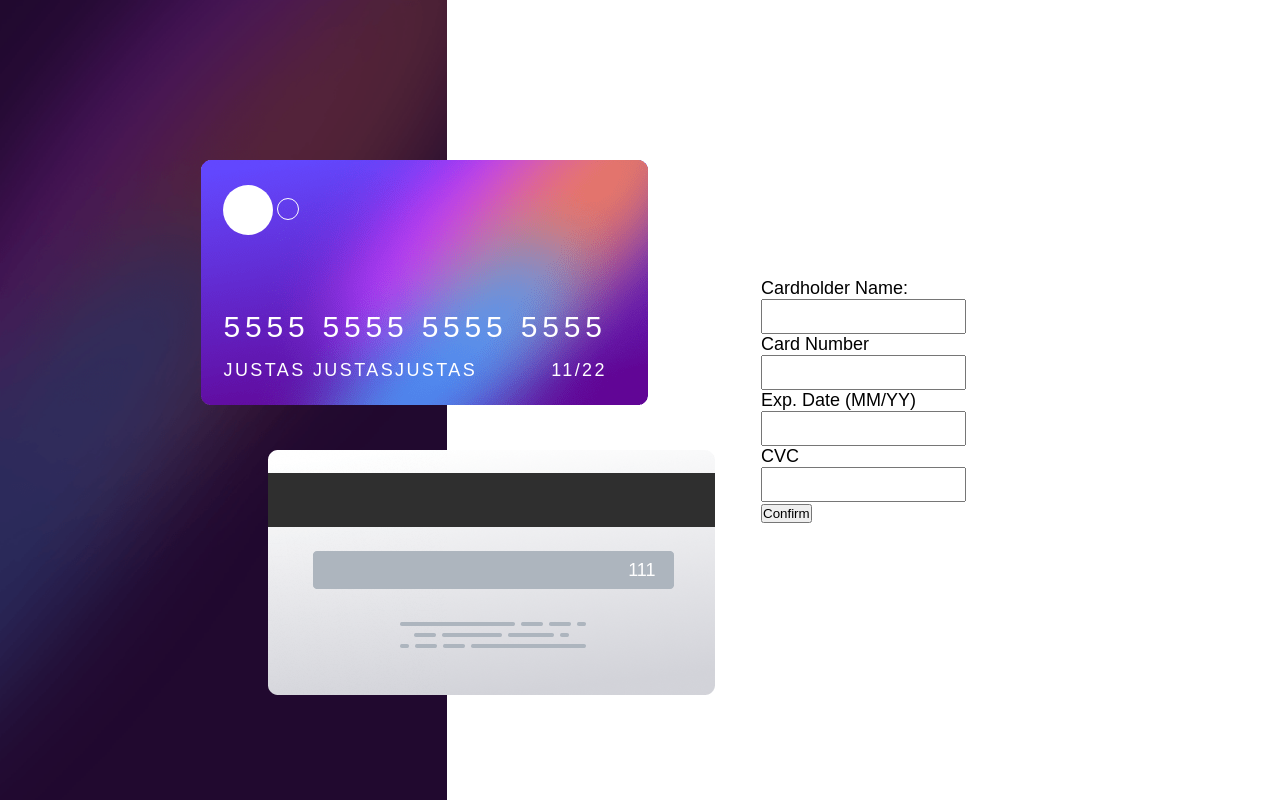
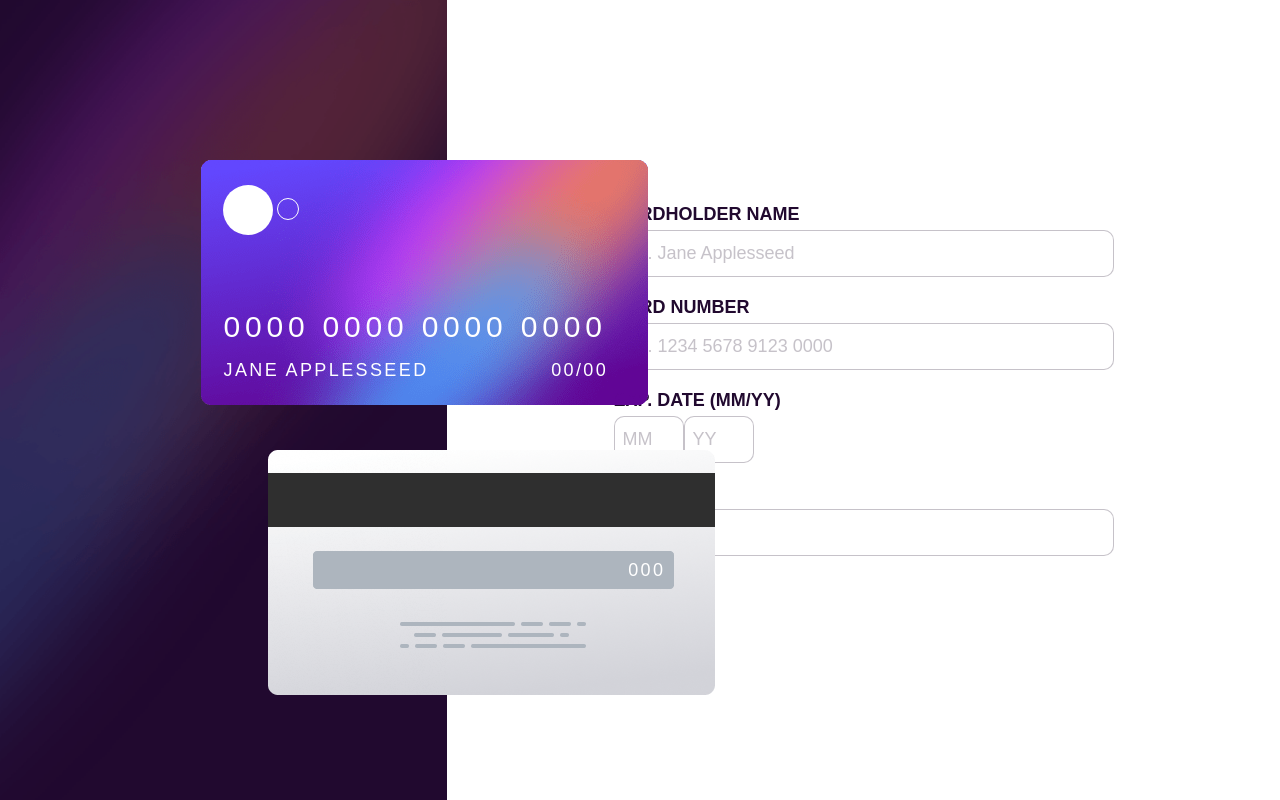
Before and after one commit to JustasSab/Card-filler, a plain HTML site: page index.html in a window 1280 px wide. Drawn offline with Linux system fonts and the light colour scheme; a web font is replaced by a local one.

Commit message:
Started Credit Card Form

```diff
--- a/SASS/card-form.scss
+++ b/SASS/card-form.scss
@@ -84,20 +84,37 @@ body {
             position: absolute;
             top: 110px;
             left: 360px;
+            letter-spacing: 0.15rem;
         }
     }
 }
 .card-form {
     margin: auto;
-    input {
-        padding: 0;
-        margin: 0;
-        box-sizing: border-box;
-    }
-    input {
-        display: block;
-        box-sizing: border-box;
-        width: 100%;
-        padding: 0.5rem 0.75rem;
+    form {
+        width: 500px;
+        label {
+            font-weight: 600;
+            color: $dark-violet;
+            text-transform: uppercase;
+        }
+        input[type=text] {
+            display: block;
+            box-sizing: border-box;
+            width: 100%;
+            padding: 0.75rem 0.5rem;
+            border: 1px solid hsla(279, 6%, 55%, .5);
+            border-radius: 10px;
+            font-size: 18px;
+            margin: 5px 0 20px 0;
+            &::placeholder {
+                color: hsla(279, 6%, 55%, .5);
+             }
+        }
+        .field-container{
+            display: flex;
+            input  {
+                width: 70px;
+            }
+        }
     }
 }
--- a/index.html
+++ b/index.html
@@ -14,28 +14,35 @@
         <img src="../../images/bg-card-front.png" alt="card-front">
         <div class="circle1"></div>
         <div class="circle2"></div>
-        <span class="card-number" id="class-number">5555 5555 5555 5555</span>
-        <span class="cardholder-name" id="cardholder-name">Justas JustasJustas</span>
-        <span class="expiry-date" id="expiry-date">11/22</span>
+        <span class="card-number" id="class-number">0000 0000 0000 0000</span>
+        <span class="cardholder-name" id="cardholder-name">Jane Applesseed</span>
+        <span class="expiry-date" id="expiry-date">00/00</span>
       </div>
 
       <div class="card-back">
         <img src="../../images/bg-card-back.png" alt="card-back">
-        <span class="cvc-number" id="cvc-number">111</span>
+        <span class="cvc-number" id="cvc-number">000</span>
       </div>
     </div>
 
     <div class="card-form">
-      <form method="POST" target="_blank">
-        <label for="fname">Cardholder Name:</label>
-        <input type="text" id="name" name="name">
+      <form>
+        <label for="name">Cardholder Name</label>
+        <input type="text" id="name" placeholder="e.g. Jane Applesseed">
         <label for="card_number">Card Number</label>
-        <input type="text" id="card_number" name="card_number">
-        <label for="expiry_date">Exp. Date (MM/YY)</label>
-        <input type="text" id="expiry_date" name="expiry_date">
-        <label for="cvc_number">CVC</label>
-        <input type="text" id="cvc_number" name="cvc_number">
-        <button>Confirm</button>
+        <input type="text" id="card_number" placeholder="e.g. 1234 5678 9123 0000">
+        <div class="field-button">
+          <label for="expirationdate">Exp. Date (MM/YY)</label>
+          <div class="field-container">
+            <input type="text" id="expirationdateMM" placeholder="MM">
+            <input type="text" id="expirationdateYY" placeholder="YY">
+          </div>
+          <label for="cvc_number">CVC</label>
+          <input type="text" id="cvc_number" placeholder="e.g. 123">
+        </div>
+
+
+        <input type="submit" value="Confirm">
       </form>
     </div>
 
```
Also changed, not shown: SASS/card-form.css, 1 other file.
